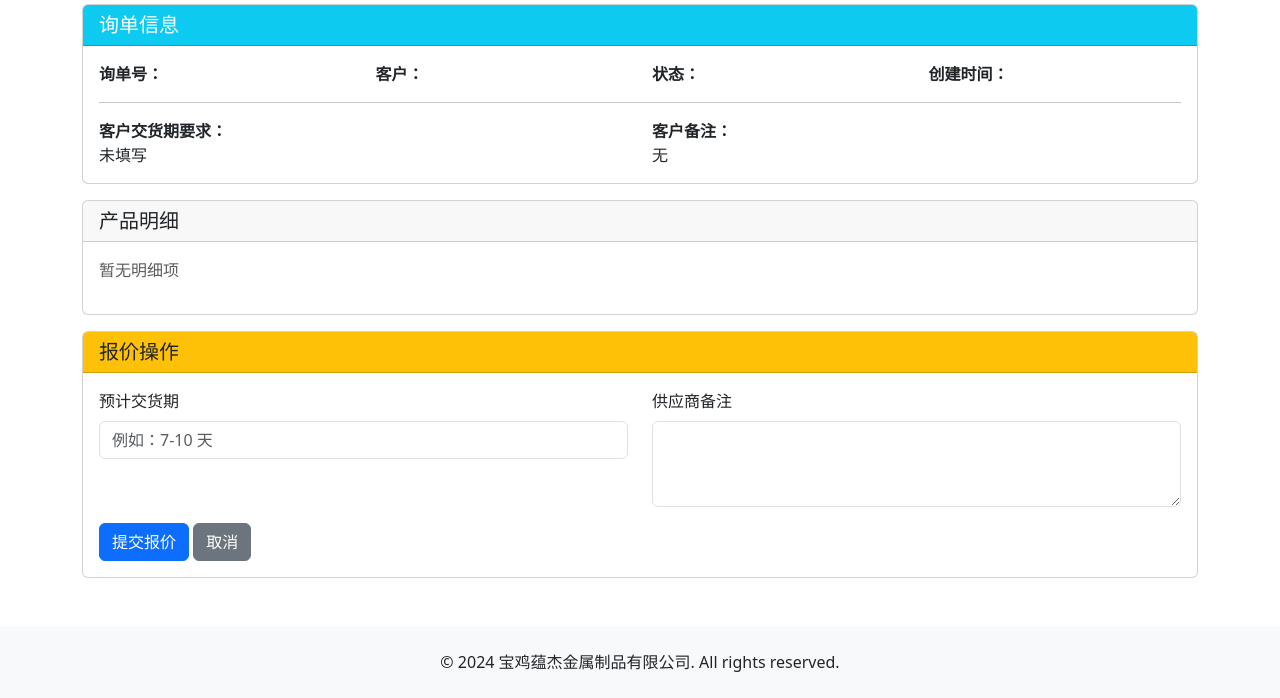
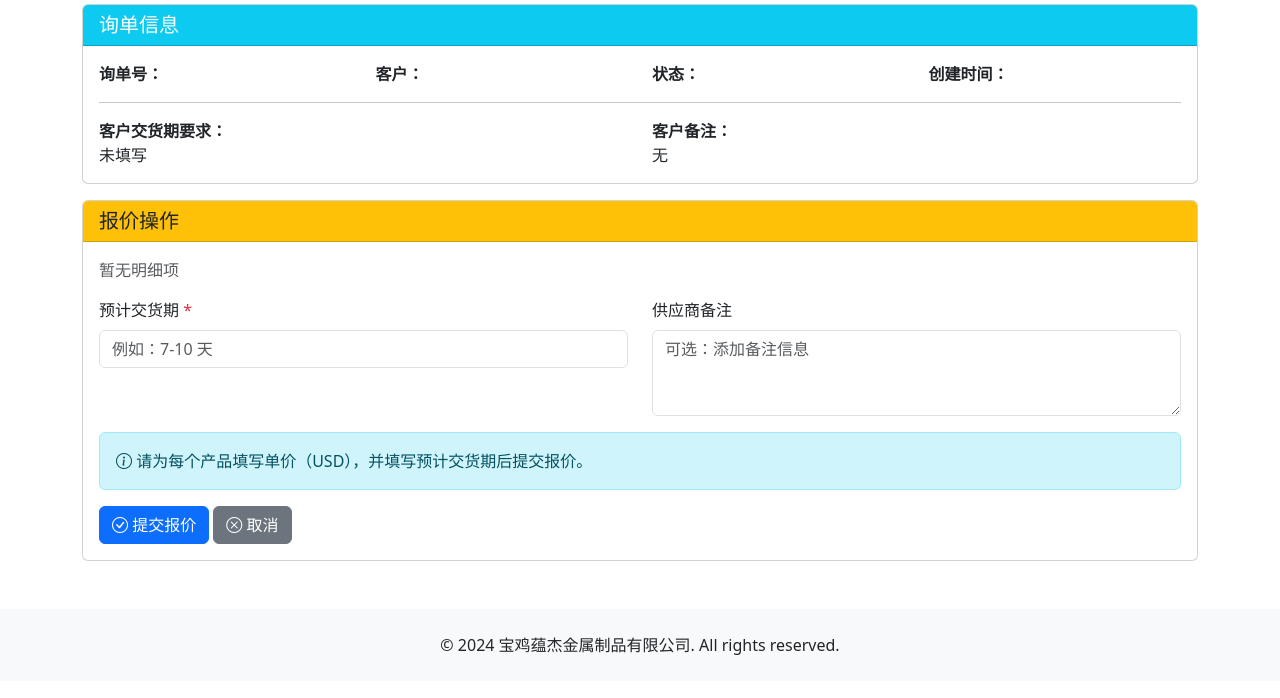
Before and after one commit to hkr1211/trade_project, a Django app: template orders/templates/orders/supplier_inquiry_detail.html in a window 1280 px wide. Shown: the part 160-858 px from the top of the page. After the commit the page ends 815 px from the top, so only its background shows below. Run offline with Django 5.2, Linux system fonts and the light colour scheme; the template is opened without the code that fills it, so the values that code supplies are empty; some libraries are stand-ins or nearby versions.

Commit message:
Fix missing price input fields on supplier quote page
- Added price input fields for each product item in the supplier inquiry detail page
- Reorganized the layout to include product details and pricing in the quote form
- Added required validation for unit price and lead time fields
- Improved UI with Bootstrap icons and informative alert message
- Fixed issue where suppliers could not enter prices for individual products

The view code (orders/views.py:237-240) expects 'item_{item.id}_price' form fields,
but the template was missing these input fields. This change ensures the form
submission includes all required pricing data.

```diff
--- a/orders/templates/orders/supplier_inquiry_detail.html
+++ b/orders/templates/orders/supplier_inquiry_detail.html
@@ -57,16 +57,22 @@
   </div>
 </div>
 
-<!-- 产品明细 -->
+<!-- 报价操作 -->
 <div class="card mb-3">
-  <div class="card-header">
-    <h5 class="mb-0">{% trans "产品明细" %}</h5>
+  <div class="card-header bg-warning">
+    <h5 class="mb-0">{% trans "报价操作" %}</h5>
   </div>
   <div class="card-body">
+    <form method="post">
+      {% csrf_token %}
+
+      <!-- 产品明细及价格 -->
       {% if inquiry.items.all %}
+        <div class="mb-4">
+          <h6 class="mb-3">{% trans "产品明细及报价" %}</h6>
           <div class="table-responsive">
-        <table class="table table-striped">
-          <thead>
+            <table class="table table-striped table-bordered">
+              <thead class="table-light">
                 <tr>
                   <th>{% trans "产品名称" %}</th>
                   <th>{% trans "材料" %}</th>
@@ -75,6 +81,7 @@
                   <th>{% trans "单位" %}</th>
                   <th>{% trans "技术规格" %}</th>
                   <th>{% trans "图纸" %}</th>
+                  <th style="min-width: 150px;">{% trans "单价 (USD)" %} <span class="text-danger">*</span></th>
                 </tr>
               </thead>
               <tbody>
@@ -93,38 +100,54 @@
                         <span class="text-muted">{% trans "无" %}</span>
                       {% endif %}
                     </td>
+                    <td>
+                      <input type="number"
+                             name="item_{{ item.id }}_price"
+                             class="form-control"
+                             step="0.01"
+                             min="0"
+                             value="{{ item.quoted_price|default:'' }}"
+                             placeholder="{% trans '输入单价' %}"
+                             required>
+                    </td>
                   </tr>
                 {% endfor %}
               </tbody>
             </table>
           </div>
+        </div>
       {% else %}
         <p class="text-muted">{% trans "暂无明细项" %}</p>
       {% endif %}
+
+      <!-- 交货期和备注 -->
+      <div class="row">
+        <div class="col-md-6 mb-3">
+          <label class="form-label">{% trans "预计交货期" %} <span class="text-danger">*</span></label>
+          <input type="text"
+                 name="quoted_lead_time"
+                 class="form-control"
+                 value="{{ inquiry.quoted_lead_time|default:'' }}"
+                 placeholder="{% trans '例如：7-10 天' %}"
+                 required>
+        </div>
+        <div class="col-md-6 mb-3">
+          <label class="form-label">{% trans "供应商备注" %}</label>
+          <textarea name="supplier_notes" class="form-control" rows="3" placeholder="{% trans '可选：添加备注信息' %}">{{ inquiry.supplier_notes|default:'' }}</textarea>
         </div>
       </div>
 
-<!-- 报价操作 -->
-<div class="card mb-3">
-  <div class="card-header bg-warning">
-    <h5 class="mb-0">{% trans "报价操作" %}</h5>
+      <div class="alert alert-info">
+        <i class="bi bi-info-circle"></i> {% trans "请为每个产品填写单价（USD），并填写预计交货期后提交报价。" %}
       </div>
-  <div class="card-body">
-    <form method="post">
-      {% csrf_token %}
-      <div class="row">
-        <div class="col-md-6 mb-3">
-          <label class="form-label">{% trans "预计交货期" %}</label>
-          <input type="text" name="quoted_lead_time" class="form-control" value="{{ inquiry.quoted_lead_time|default:'' }}" placeholder="{% trans '例如：7-10 天' %}">
-        </div>
-        <div class="col-md-6 mb-3">
-          <label class="form-label">{% trans "供应商备注" %}</label>
-          <textarea name="supplier_notes" class="form-control" rows="3">{{ inquiry.supplier_notes|default:'' }}</textarea>
-        </div>
-      </div>
+
       <div>
-        <button type="submit" class="btn btn-primary">{% trans "提交报价" %}</button>
-        <a href="{% url 'supplier_inquiry_list' %}" class="btn btn-secondary">{% trans "取消" %}</a>
+        <button type="submit" class="btn btn-primary">
+          <i class="bi bi-check-circle"></i> {% trans "提交报价" %}
+        </button>
+        <a href="{% url 'supplier_inquiry_list' %}" class="btn btn-secondary">
+          <i class="bi bi-x-circle"></i> {% trans "取消" %}
+        </a>
       </div>
     </form>
   </div>
```
Lines whose indentation alone changed are shown as unchanged.
